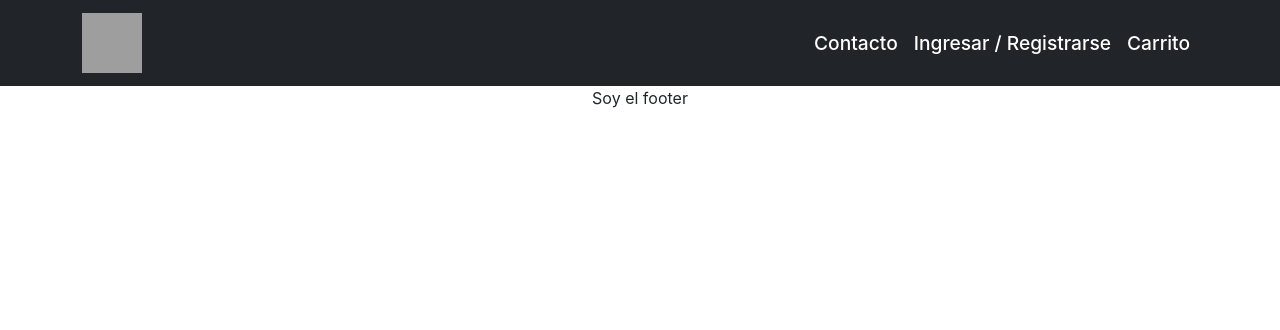
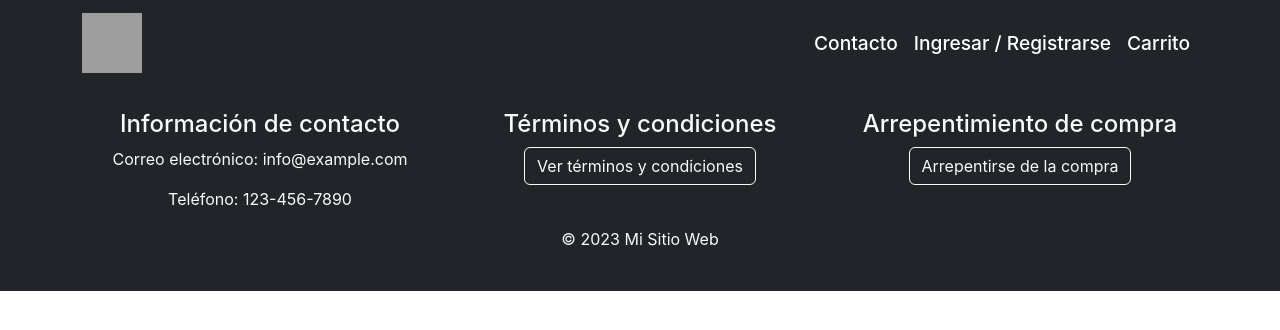
Before and after one commit to MoralesMatiasEzequiel/pf-libreria-FRONT, a React (Create React App) app: page /payment in a window 1280 px wide. Shown: the top 330 px of the page. Built offline with nearby package versions, Linux system fonts and the light colour scheme; grey boxes are pictures that could not be loaded.

Commit message:
footer a medias

```diff
--- a/src/components/common/Footer/Footer.jsx
+++ b/src/components/common/Footer/Footer.jsx
@@ -1,11 +1,59 @@
+import React from "react";
+import { Link } from "react-router-dom";
+
 const Footer = () => {
+  return (
+    <footer className="bg-dark text-light py-4 mt-auto">
+      <div className="container">
+        <div className="row">
+          <div className="col-md-4">
+            <h4>Información de contacto</h4>
+            <p>Correo electrónico: info@example.com</p>
+            <p>Teléfono: 123-456-7890</p>
+          </div>
+          <div className="col-md-4">
+            <h4>Términos y condiciones</h4>
+            <Link to="/terminos" className="text-light text-decoration-none">
+              <button className="btn btn-outline-light">Ver términos y condiciones</button>
+            </Link>
+          </div>
+          <div className="col-md-4">
+            <h4>Arrepentimiento de compra</h4>
+            <button className="btn btn-outline-light" data-bs-toggle="modal" data-bs-target="#arrepentimientoModal">
+              Arrepentirse de la compra
+            </button>
+          </div>
+        </div>
+        <div className="row">
+          <div className="col-md-12 text-center">
+            <p>&copy; {new Date().getFullYear()} Mi Sitio Web</p>
+          </div>
+        </div>
+      </div>
 
-    return(
-        <div>
-            <p>Soy el footer</p>
+      <div className="modal fade" id="arrepentimientoModal" tabIndex="-1" aria-labelledby="arrepentimientoModalLabel" aria-hidden="true">
+        <div className="modal-dialog">
+          <div className="modal-content">
+            <div className="modal-header">
+              <h5 className="modal-title" id="arrepentimientoModalLabel">Arrepentimiento de compra</h5>
+              <button type="button" className="btn-close" data-bs-dismiss="modal" aria-label="Close"></button>
+            </div>
+            <div className="modal-body">
+              <p>¿Estás seguro de que quieres arrepentirte de tu compra?</p>
+              <p>Por favor, completa el siguiente formulario:</p>
+              <form>
+                {/* Aquí irían los campos del formulario */}
+              </form>
+            </div>
+            <div className="modal-footer">
+              <button type="button" className="btn btn-secondary" data-bs-dismiss="modal">Cerrar</button>
+              <button type="button" className="btn btn-primary">Enviar</button>
+            </div>
+          </div>
         </div>
-    )
-
-}
+      </div>
+    </footer>
+  );
+};
 
 export default Footer;
```
